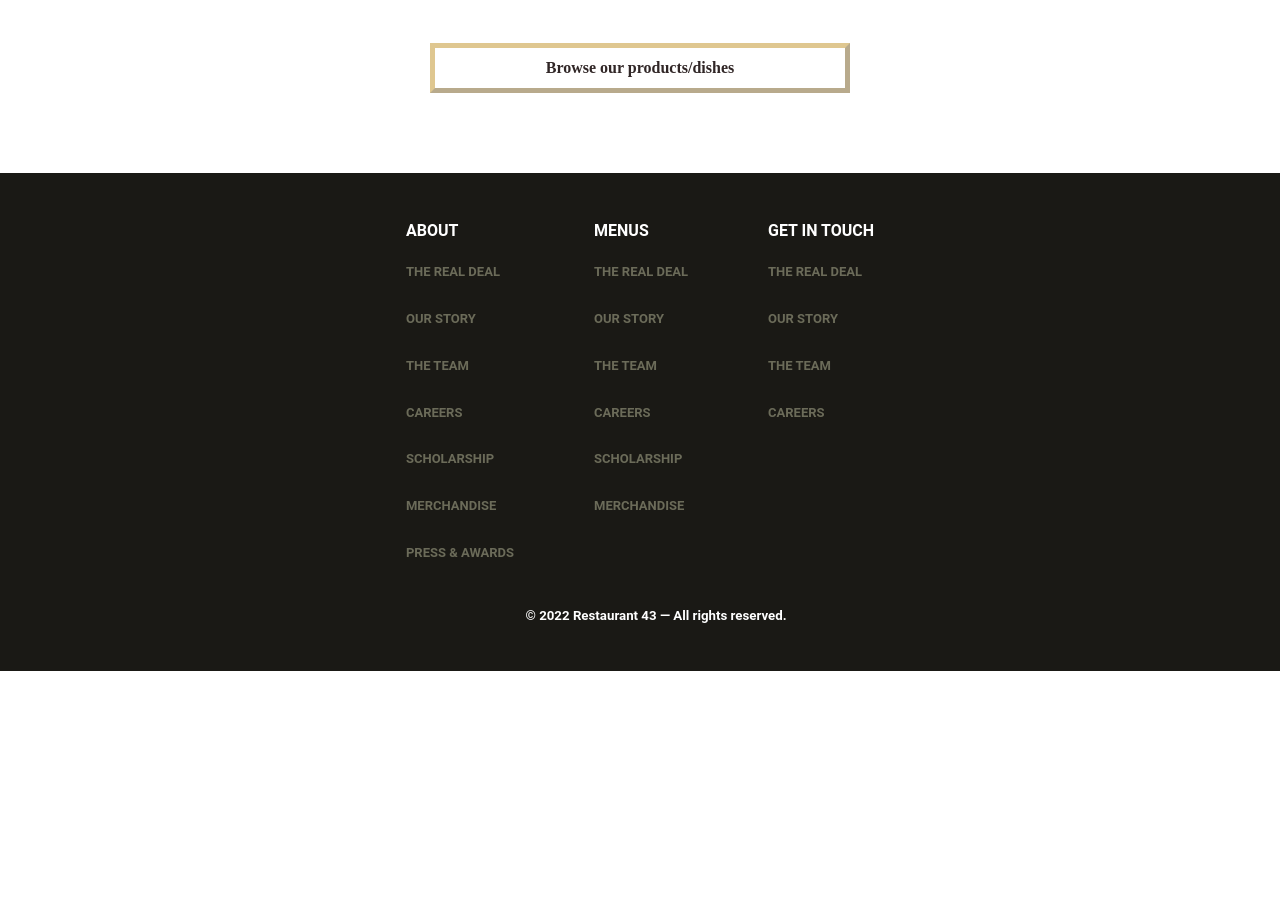
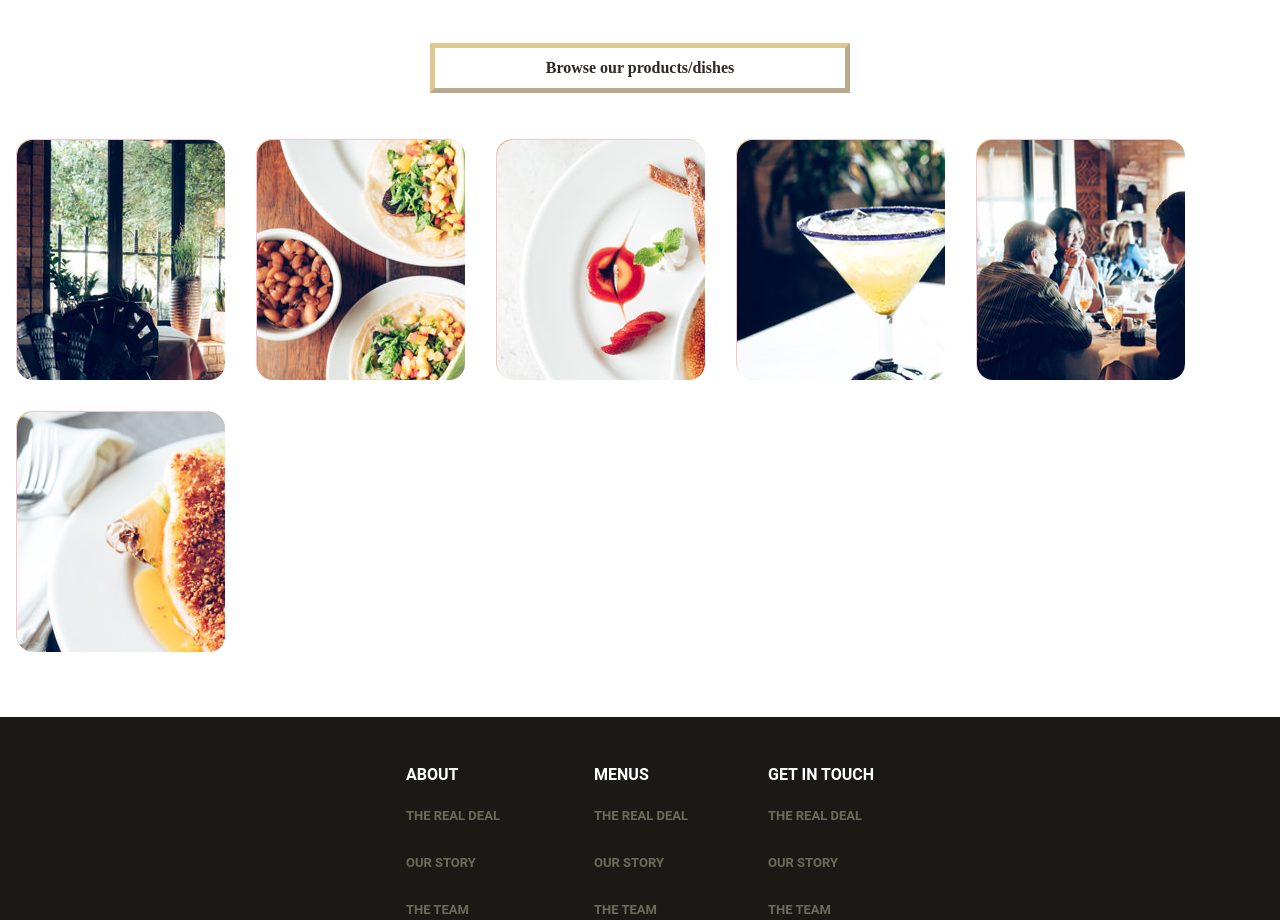
Before and after one commit to React-Js-team-43/restaurant-app, a React (Create React App) app: page / in a window 1280 px wide. Shown: the part 1407-2327 px from the top of the page. Before the commit the page ends 2078 px from the top, so only its background shows below. Built offline with nearby package versions, Linux system fonts and the light colour scheme.

Commit message:
HomePage.js updated to add gallery in template

```diff
--- a/src/App.css
+++ b/src/App.css
@@ -38,3 +38,27 @@ h2 {
     font-family: Tahoma, sans-serif;
     color: #ff1e00;
 }
+
+
+  /*Home page Gallery*/
+
+  .card-box-home {
+    width: 13rem;
+    height: 15rem;
+    margin: 1rem;
+    border: 1px solid pink;
+    border-radius: 16px;
+    background-color: #cccc14;
+  }
+
+  .card-box-home .card-image-home {
+    height: 15rem;
+    width: 13rem;
+    border-radius: 16px;
+    overflow: hidden;
+  }
+
+  h6 {
+    padding: 1rem;
+    font-size: 1.2rem;
+  }
--- a/src/Components/pages/HomePage.js
+++ b/src/Components/pages/HomePage.js
@@ -2,7 +2,23 @@ import React from "react";
 import { Link } from "react-router-dom";
 import { HomeSlider } from "./regions/HomeSlider";
 
+import Image1 from "../../images/gallery/1.jpg";
+import Image2 from "../../images/gallery/2.jpg";
+import Image3 from "../../images/gallery/3.jpg";
+import Image4 from "../../images/gallery/4.jpg";
+import Image5 from "../../images/gallery/5.jpg";
+import Image6 from "../../images/gallery/6.jpg";
+
 function HomePage() {
+  const gallery = [
+    { id: 1, image: Image1 },
+    { id: 2, image: Image2 },
+    { id: 3, image: Image3 },
+    { id: 4, image: Image4 },
+    { id: 5, image: Image5 },
+    { id: 6, image: Image6 },
+  ];
+
   return (
     <div>
       <div style={{ position: "relative" }}>
@@ -46,6 +62,16 @@ function HomePage() {
           Browse our products/dishes
         </Link>
       </div>
+      <div className="cards">
+        {gallery &&
+          gallery.map((newimage) => (
+            <div className="card-box-home">
+              <div className="card-image-home">
+                <img src={newimage.image} alt="" />
+              </div>
+            </div>
+          ))}
+      </div>
     </div>
   );
 }
```
